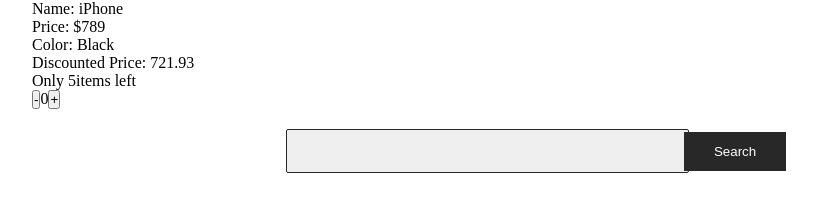
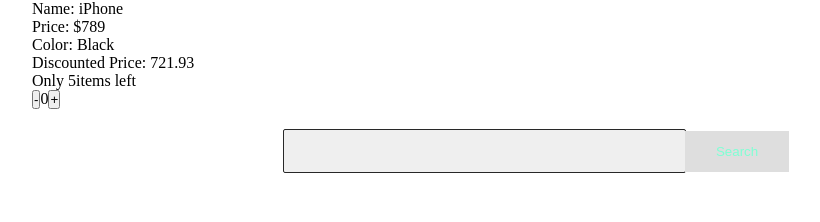
Before and after one commit to pablex72/ecommerce-angular, an Angular app: page / in a window 1280 px wide. Shown: the part 1112-1334 px from the top of the page, without its empty margins (104-924 px from the left). Built offline with nearby package versions, Linux system fonts and the light colour scheme.

Commit message:
adicionando ngClass for disable search botton

```diff
--- a/src/app/container/search/search.component.css
+++ b/src/app/container/search/search.component.css
@@ -25,6 +25,15 @@
     color: #fff;
 }
 
+.btn-search-disabled{
+    padding: 12px 30px;
+    background-color: #dedede;
+    margin-left: -1px;
+    color: aquamarine;
+    border: #dedede 1px solid;
+    cursor: not-allowed;
+}
+
 .epro-search-result-for{
     margin: 20px auto;
     padding: 10px 140px;
--- a/src/app/container/search/search.component.html
+++ b/src/app/container/search/search.component.html
@@ -1,6 +1,6 @@
 <div class="epro--search--product">
   <input class="epro-search-product-input" [(ngModel)]="searchText" />
-  <button class="btn btn-search">Search</button>
+  <button [ngClass]="{'btn':true, 'btn-search':searchText, 'btn-search-disabled': !searchText}" [disabled]="!searchText" >Search</button>
 </div>
 <div class="epro-search-result-for">
   <p *ngIf="searchText != ''"><strong>Search result for:</strong>{{ searchText }}
```
